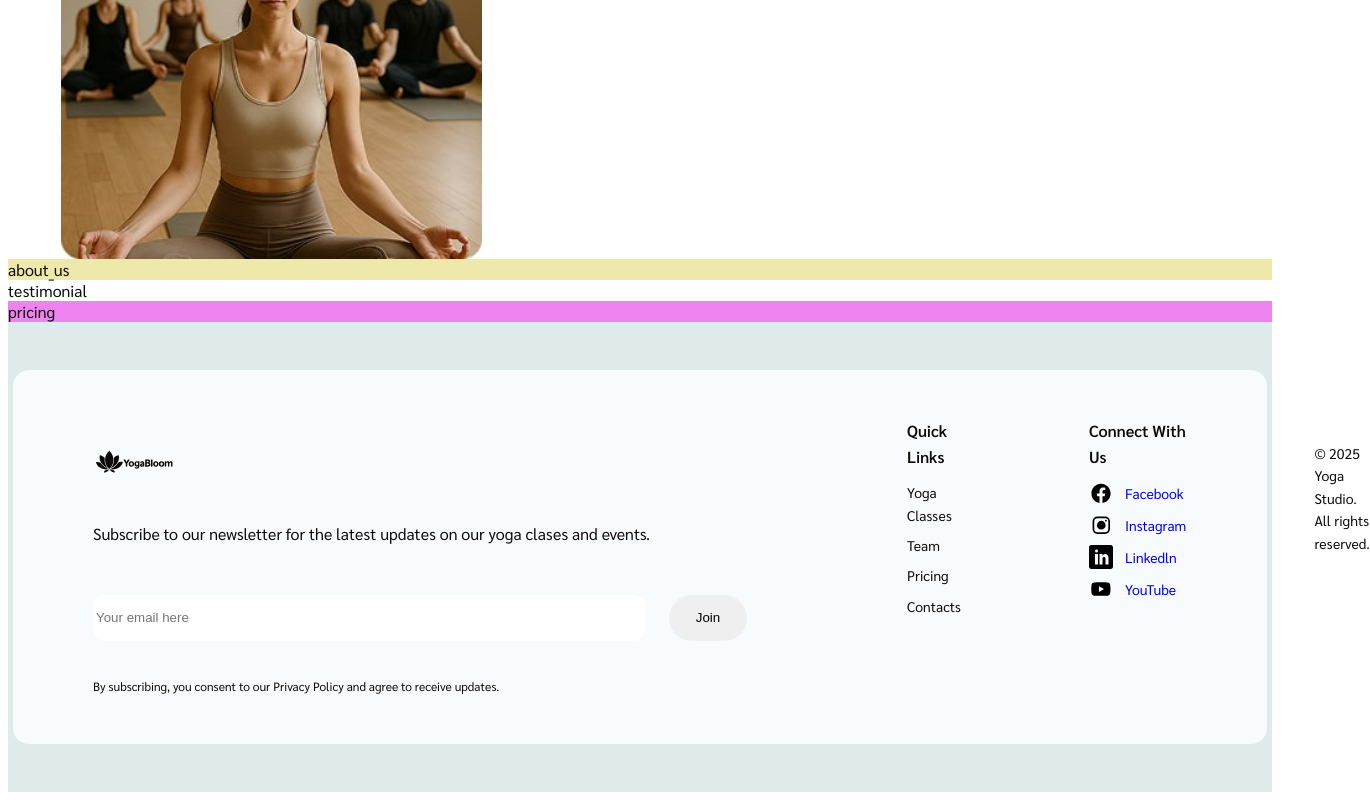
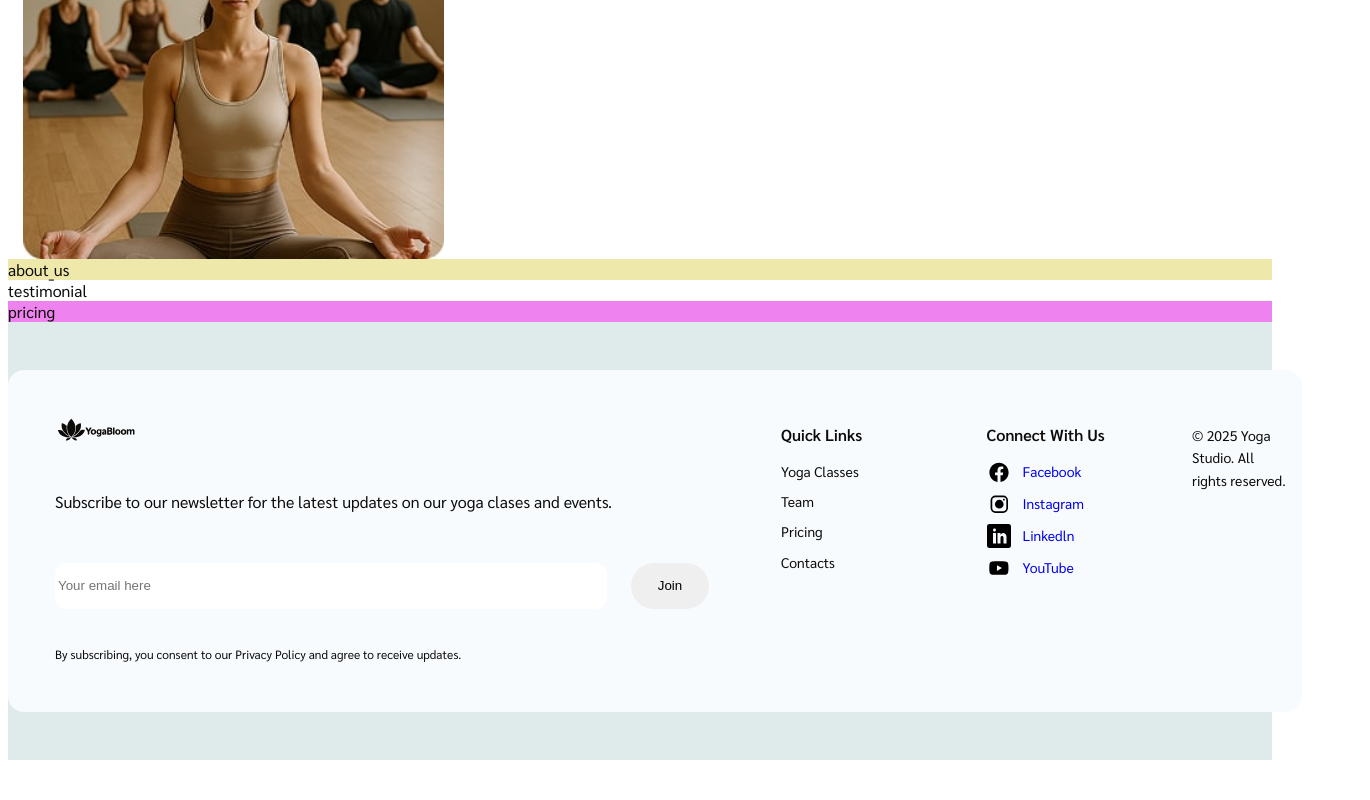
Before and after one commit to OksanaWA/demo, a website built with Vite: page src/index.html in a window 1280 px wide. Shown: the part 2132-2932 px from the top of the page, 1370 px wide, since content can reach past the window. After the commit the page ends 2900 px from the top, so only its background shows below. Built offline with nearby package versions, Linux system fonts and the light colour scheme.

Commit message:
add footer

```diff
--- a/src/css/footer.css
+++ b/src/css/footer.css
@@ -19,7 +19,7 @@
 
 @media screen and (min-width: 1158px) {
     .container {
-        max-width: 1158px;
+        max-width: 1312px;
         padding-left: 15px;
         padding-right: 15px;
     }
@@ -176,6 +176,10 @@
     color: var(--color-scheme-1-text);
 }
 
+.footer-two-container-wrap {
+    display: contents;
+}
+
 .footer-two-container {
     width: 275px;
 }
@@ -186,10 +190,6 @@
     font-size: 16px;
     line-height: 1.6;
     color: var(--color-scheme-1-text);
-}
-
-.footer-three-paragraf-end {
-    display: none;
 }
 
 .footer-team {
@@ -253,29 +253,25 @@
         width: 78px;
     }
 
-    .footer-two-container {
+    .footer-two-container-wrap {
+        display: flex;
+        gap: 40px;
     }
 }
 
 /* Desktop */
 @media screen and (min-width: 1158px) {
-    .footer-container {
-        display: flex;
-        align-items: flex-start;
-        justify-content: flex-start;
+    .footer-container{
+        width: 100%;
         flex-direction: row;
-        gap: 128px;
-        border: 0px solid var(--color-scheme-1-border);
-        border-radius: 16px;
-        padding: 48px;
-        width: 1312px;
     }
 
     .footer-first-container {
-        display: flex;
-        align-items: flex-start;
-        justify-content: flex-start;
-        flex-direction: column;
-        gap: 24px;
+        margin-bottom: 48px;
+        margin-top: 48px;
+    }
+
+    .footer-two-container-wrap {
+        width: 371px;
     }
 }
--- a/src/partials/footer.html
+++ b/src/partials/footer.html
@@ -15,8 +15,8 @@
             </form>
             <p class="footer-two-paragraf">By subscribing, you consent to our Privacy Policy and agree to receive
                 updates.</p>
-            <p class="footer-three-paragraf-end">© 2025 Yoga Studio. All rights reserved.</p>
         </div>
+        <div class="footer-two-container-wrap">
         <div class="footer-two-container">
             <p class="footer-container-paragraf">Quick Links</p>
             <ul class="footer-list">
@@ -59,6 +59,7 @@
                 </li>
             </ul>
         </div>
+        </div>
         <p class="footer-three-paragraf">© 2025 Yoga Studio. All rights reserved.</p>
     </div>
 </div>
```
